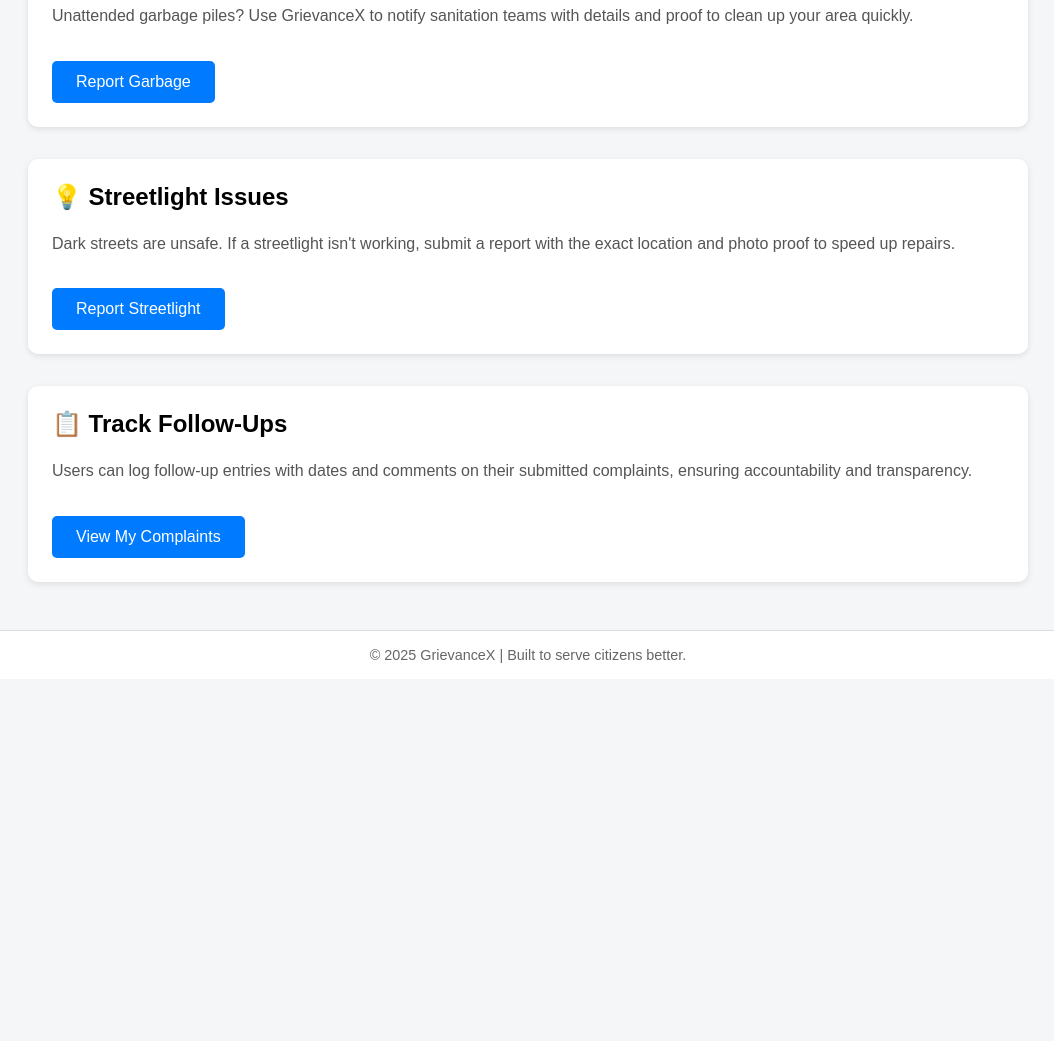
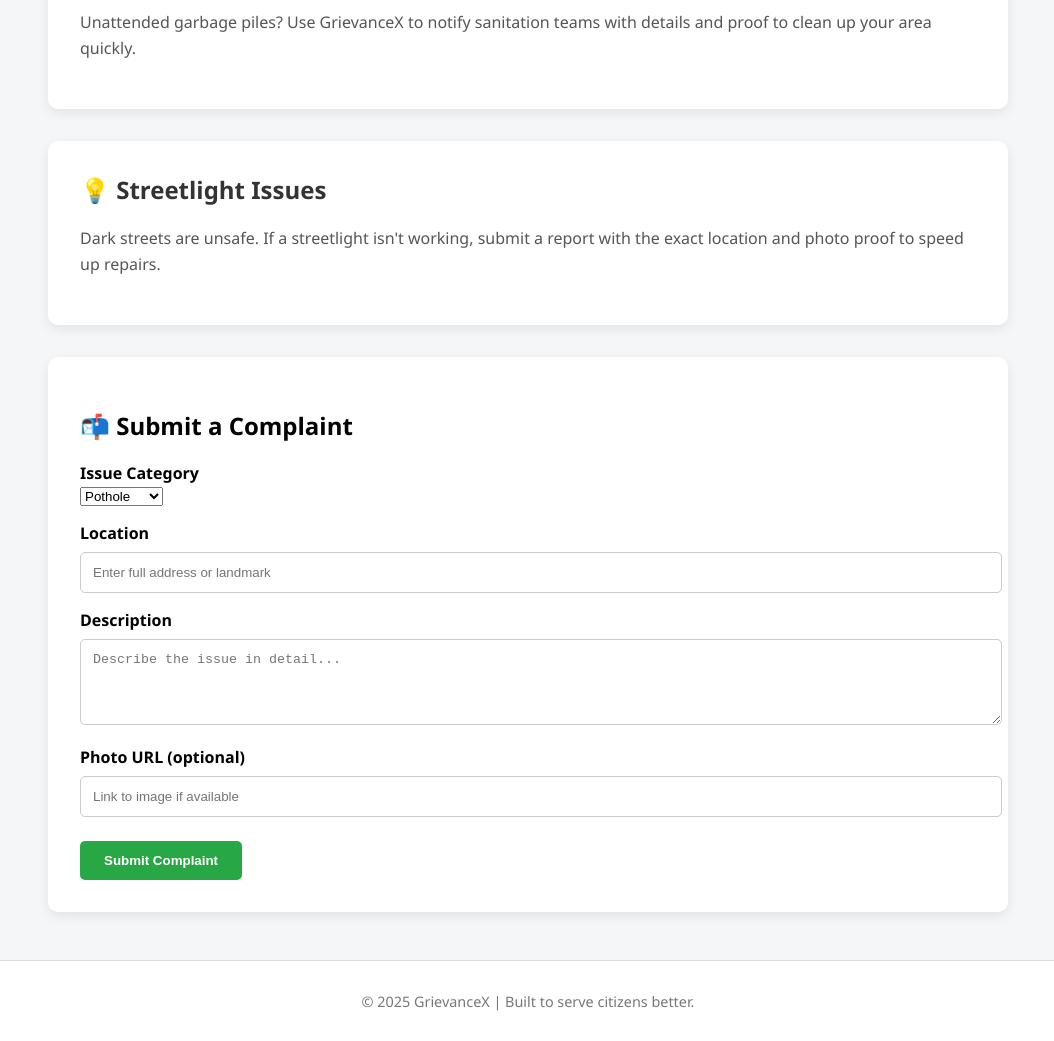
Before and after one commit to NINJA-DEBUG/grievancex-site, a plain HTML site: page index.html in a window 1280 px wide. Shown: the part 522-1563 px from the top of the page, without its empty margins (112-1166 px from the left). Before the commit the page ends 1201 px from the top, so only its background shows below. Drawn offline with Linux system fonts and the light colour scheme.

Commit message:
Update index.html

```diff
--- a/index.html
+++ b/index.html
@@ -5,18 +5,23 @@
   <meta name="viewport" content="width=device-width, initial-scale=1.0"/>
   <title>GrievanceX</title>
   <style>
-    body { font-family: Arial, sans-serif; margin: 0; padding: 0; background: #f4f6f8; }
-    header { background: #222; color: #fff; padding: 2rem 1rem; text-align: center; }
+    body { font-family: 'Segoe UI', Tahoma, Geneva, Verdana, sans-serif; margin: 0; padding: 0; background: #f4f6f8; }
+    header { background: linear-gradient(135deg, #007BFF, #0056b3); color: #fff; padding: 2.5rem 1rem; text-align: center; }
     header h1 { margin: 0; font-size: 3rem; }
-    header p { margin-top: 0.5rem; font-size: 1.2rem; color: #bbb; }
-    .container { max-width: 1000px; margin: 2rem auto; padding: 0 1rem; }
-    .card { background: #fff; border-radius: 10px; padding: 1.5rem; box-shadow: 0 2px 6px rgba(0,0,0,0.1); margin-bottom: 2rem; }
-    .card h2 { margin-top: 0; }
+    header p { margin-top: 0.5rem; font-size: 1.2rem; color: #e0e0e0; }
+    .container { max-width: 960px; margin: 2rem auto; padding: 0 1rem; }
+    .card { background: #fff; border-radius: 10px; padding: 2rem; box-shadow: 0 4px 12px rgba(0,0,0,0.08); margin-bottom: 2rem; transition: transform 0.2s; }
+    .card:hover { transform: translateY(-5px); }
+    .card h2 { margin-top: 0; color: #333; }
     .card p { color: #555; line-height: 1.6; }
-    .btn { display: inline-block; margin-top: 1rem; padding: 0.75rem 1.5rem; background: #007BFF; color: #fff; text-decoration: none; border-radius: 5px; transition: background 0.3s ease; }
+    .btn { display: inline-block; margin-top: 1rem; padding: 0.75rem 1.5rem; background: #007BFF; color: white; text-decoration: none; border-radius: 5px; font-weight: bold; transition: background 0.3s ease; }
     .btn:hover { background: #0056b3; }
-    footer { text-align: center; padding: 1rem; background: #fff; border-top: 1px solid #ddd; margin-top: 3rem; }
-    footer p { margin: 0; font-size: 0.9rem; color: #666; }
+    .form-container { background: #fff; border-radius: 10px; padding: 2rem; box-shadow: 0 4px 12px rgba(0,0,0,0.08); }
+    form label { display: block; margin-top: 1rem; font-weight: bold; }
+    form input, form textarea { width: 100%; padding: 0.75rem; margin-top: 0.5rem; border: 1px solid #ccc; border-radius: 5px; }
+    form button { margin-top: 1.5rem; padding: 0.75rem 1.5rem; background: #28a745; color: white; border: none; border-radius: 5px; cursor: pointer; font-weight: bold; }
+    form button:hover { background: #218838; }
+    footer { text-align: center; padding: 1rem; background: #fff; border-top: 1px solid #ddd; margin-top: 3rem; color: #777; font-size: 0.9rem; }
   </style>
 </head>
 <body>
@@ -24,28 +29,44 @@
     <h1>GrievanceX</h1>
     <p>Empowering citizens to report civic issues effortlessly</p>
   </header>
+
   <div class="container">
     <div class="card">
       <h2>🚧 Pothole Reporting</h2>
       <p>Help fix roads faster by reporting dangerous potholes. Enter the location, add a photo, and send your complaint to the right department instantly.</p>
-      <a href="https://grievancex.glide.page" class="btn">Report Pothole</a>
     </div>
     <div class="card">
       <h2>🗑️ Garbage Complaints</h2>
       <p>Unattended garbage piles? Use GrievanceX to notify sanitation teams with details and proof to clean up your area quickly.</p>
-      <a href="https://grievancex.glide.page" class="btn">Report Garbage</a>
     </div>
     <div class="card">
       <h2>💡 Streetlight Issues</h2>
       <p>Dark streets are unsafe. If a streetlight isn't working, submit a report with the exact location and photo proof to speed up repairs.</p>
-      <a href="https://grievancex.glide.page" class="btn">Report Streetlight</a>
     </div>
-    <div class="card">
-      <h2>📋 Track Follow-Ups</h2>
-      <p>Users can log follow-up entries with dates and comments on their submitted complaints, ensuring accountability and transparency.</p>
-      <a href="https://grievancex.glide.page" class="btn">View My Complaints</a>
+    <div class="form-container">
+      <h2>📬 Submit a Complaint</h2>
+      <form name="grievanceForm" method="POST" data-netlify="true">
+        <label for="category">Issue Category</label>
+        <select name="category" required>
+          <option value="Pothole">Pothole</option>
+          <option value="Garbage">Garbage</option>
+          <option value="Streetlight">Streetlight</option>
+        </select>
+
+        <label for="location">Location</label>
+        <input type="text" name="location" placeholder="Enter full address or landmark" required />
+
+        <label for="description">Description</label>
+        <textarea name="description" rows="4" placeholder="Describe the issue in detail..." required></textarea>
+
+        <label for="photo">Photo URL (optional)</label>
+        <input type="url" name="photo" placeholder="Link to image if available" />
+
+        <button type="submit">Submit Complaint</button>
+      </form>
     </div>
   </div>
+
   <footer>
     <p>&copy; 2025 GrievanceX | Built to serve citizens better.</p>
   </footer>
```
